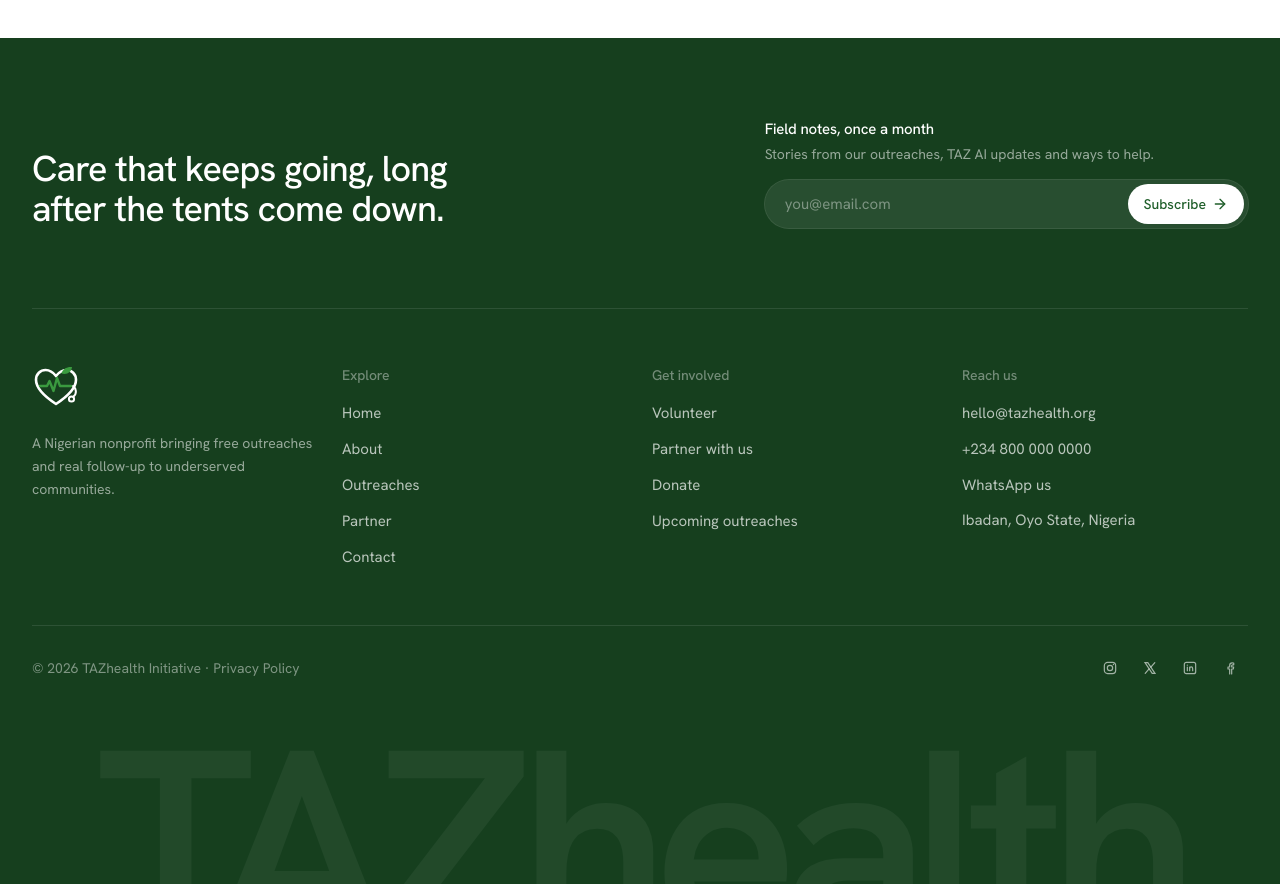
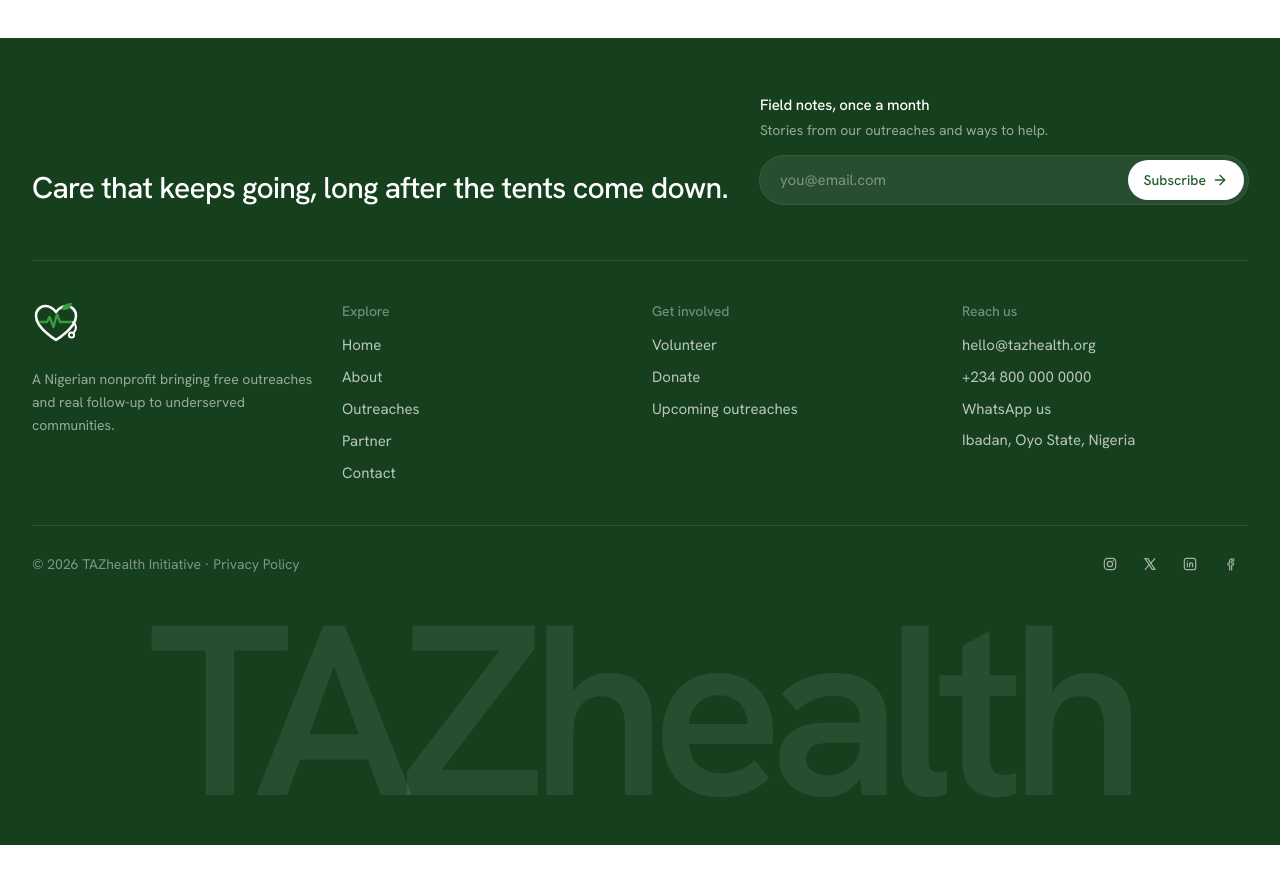
Before and after one commit to tazhealth/tazhealth, a Next.js app: page / in a window 1280 px wide. Shown: the part 5000-5884 px from the top of the page. After the commit the page ends 5845 px from the top, so only its background shows below. Built offline with nearby package versions, Linux system fonts and the light colour scheme.

Commit message:
refactor: update Footer component layout and improve accessibility

```diff
--- a/components/layout/Footer.tsx
+++ b/components/layout/Footer.tsx
@@ -9,7 +9,6 @@
 
 const involveLinks = [
 { label: 'Volunteer', to: '/contact?topic=volunteer' },
-{ label: 'Partner with us', to: '/partner' },
 { label: 'Donate', to: '/contact?topic=donate' },
 // { label: 'Book a TAZ AI demo', to: '/taz-ai#demo' },
 { label: 'Upcoming outreaches', to: '/outreaches#upcoming' }];
@@ -17,11 +16,11 @@
 
 const linkClass = 'text-[15px] text-white/70 transition-colors duration-200 hover:text-white';
 
-function Column({ title, children }: {title: string;children: React.ReactNode;}) {
+function Column({ title, children, className, listClassName }: {title: string;children: React.ReactNode;className?: string;listClassName?: string;}) {
   return (
-    <div>
+    <div className={className}>
       <h2 className="text-sm text-white/40">{title}</h2>
-      <ul className="mt-4 space-y-3">{children}</ul>
+      <ul className={listClassName ?? 'mt-3 space-y-2'}>{children}</ul>
     </div>);
 
 }
@@ -44,14 +43,14 @@
     <footer className="relative overflow-hidden bg-forest-dark text-white">
       <div className="mx-auto max-w-7xl px-5 sm:px-8">
         {/* Statement + newsletter */}
-        <div className="grid gap-10 py-16 lg:grid-cols-12 lg:items-end lg:py-20">
-          <p className="text-balance text-3xl font-medium leading-[1.1] tracking-[-0.025em] sm:text-4xl lg:col-span-7">
+        <div className="grid gap-6 py-10 sm:gap-8 lg:grid-cols-12 lg:items-end lg:py-14">
+          <p className="text-balance text-2xl font-medium leading-[1.1] tracking-[-0.025em] sm:text-3xl lg:col-span-7">
             Care that keeps going, long after the tents come down.
           </p>
 
           <div className="lg:col-span-5">
             <h2 className="text-[15px] font-medium">Field notes, once a month</h2>
-            <p className="mt-1 text-sm text-white/55">Stories from our outreaches, TAZ AI updates and ways to help.</p>
+            <p className="mt-1 text-sm text-white/55">Stories from our outreaches and ways to help.</p>
             {status === 'success' ?
             <p className="mt-4 flex h-12 items-center gap-2 text-[15px] text-white/85" role="status">
                 <CheckIcon className="h-5 w-5 text-sun" /> You’re subscribed. Thank you!
@@ -93,10 +92,10 @@
         </div>
 
         {/* Links */}
-        <div className="grid grid-cols-2 gap-x-6 gap-y-12 border-t border-white/10 py-14 md:grid-cols-4">
+        <div className="grid grid-cols-2 gap-x-6 gap-y-7 border-t border-white/10 py-10 md:grid-cols-4">
           <div className="col-span-2 md:col-span-1">
             <Logo tone="light" />
-            <p className="mt-4 max-w-xs text-sm leading-relaxed text-white/55">
+            <p className="mt-4 hidden max-w-xs text-sm leading-relaxed text-white/55 md:block">
               A Nigerian nonprofit bringing free outreaches and real follow-up to underserved communities.
             </p>
           </div>
@@ -121,7 +120,7 @@
             )}
           </Column>
 
-          <Column title="Reach us">
+          <Column title="Reach us" className="col-span-2 md:col-span-1" listClassName="mt-3 flex flex-wrap gap-x-5 gap-y-2 md:block md:space-y-2">
             <li>
               <a href={`mailto:${site.email}`} className={linkClass}>
                 {site.email}
@@ -142,7 +141,7 @@
         </div>
 
         {/* Bottom bar */}
-        <div className="flex flex-col-reverse gap-5 border-t border-white/10 py-6 text-sm text-white/45 sm:flex-row sm:items-center sm:justify-between">
+        <div className="flex flex-col-reverse gap-5 border-t border-white/10 py-5 text-sm text-white/45 sm:flex-row sm:items-center sm:justify-between">
           <p>
             © {new Date().getFullYear()} TAZhealth Initiative ·{' '}
             <Link href="/privacy" className="transition-colors hover:text-white">
@@ -169,7 +168,7 @@
 
       <p
         aria-hidden="true"
-        className="pointer-events-none -mb-[4.5vw] select-none text-center text-[21vw] font-semibold leading-none tracking-[-0.06em] text-white/[0.05]">
+        className="pointer-events-none select-none px-2 pb-4 text-center text-[19vw] font-semibold leading-[0.9] tracking-[-0.06em] text-white/[0.08] sm:pb-6">
 
         TAZhealth
       </p>
```
